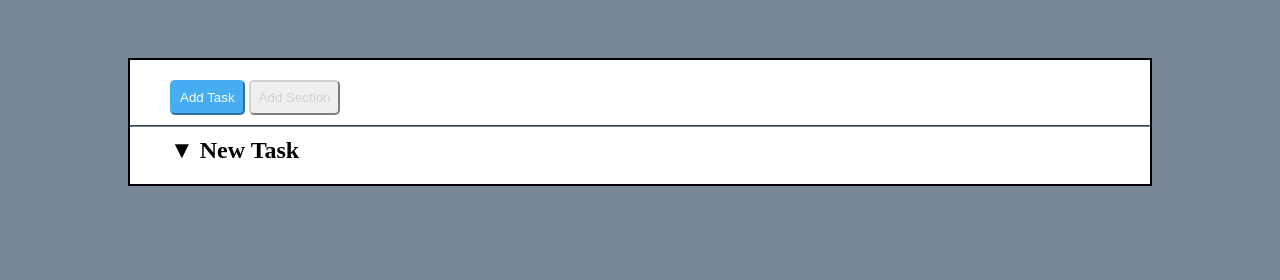
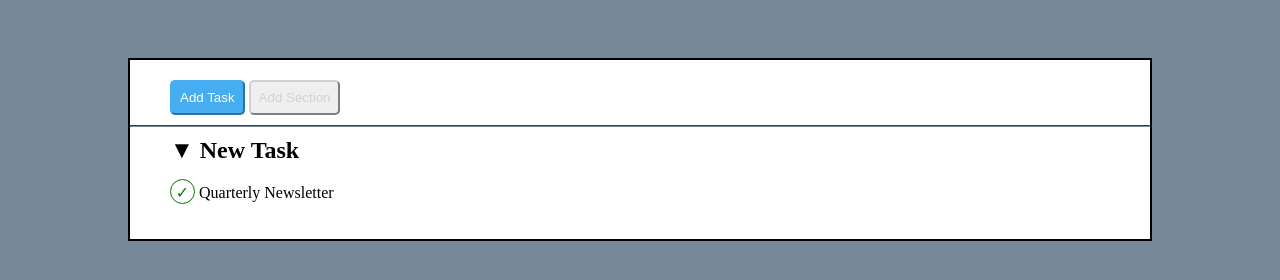
Before and after one commit to MassimilianoTagliabue/html-css-toboolist, a plain HTML site: page index.html in a window 1280 px wide. Shown: the part 82-362 px from the top of the page. Drawn offline with Linux system fonts and the light colour scheme.

Commit message:
feat: lista task

```diff
--- a/css/style.css
+++ b/css/style.css
@@ -67,6 +67,27 @@ button{
     margin: 10px -40px;
 }
 
-.list{
+.list li{
     list-style: none;
 }
+
+.list span {
+    margin: 15px 0;
+    display: inline-block;
+    height: 25px;
+    width: 25px;
+    line-height: 25px;
+    text-align: center;
+    border-radius: 50%;
+
+}
+
+.green{
+    color: green;
+    border: 1px solid green;
+}
+
+.red{
+    color: red;
+    border: 1px solid red;
+}
--- a/index.html
+++ b/index.html
@@ -35,6 +35,9 @@
                 <ul class="list">
                     <li>
                         <h2>&#9660; New Task</h2>
+                        <ul>
+                            <li><span class="green" >&check;</span> Quarterly Newsletter</li>
+                        </ul>
                     </li>
                 </ul>
             </section>
```
